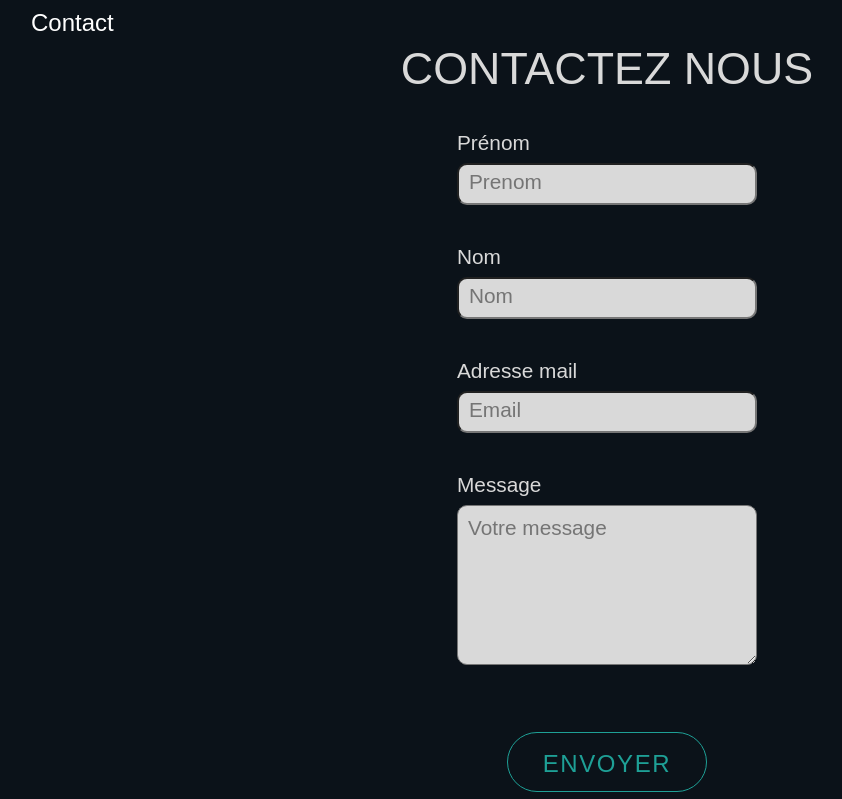
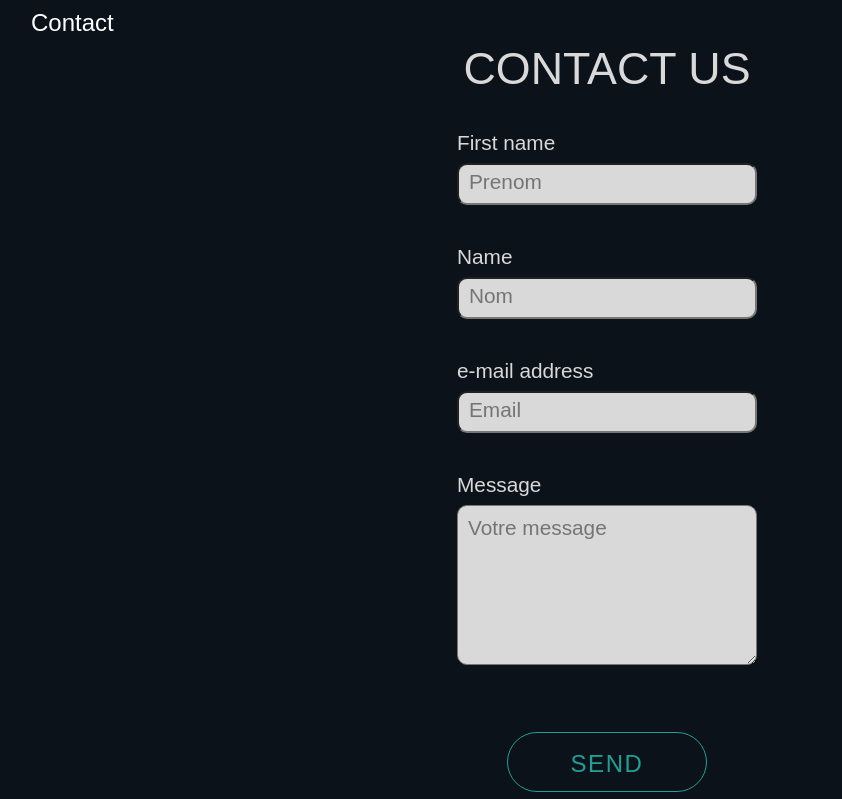
Before and after one commit to WildCodeSchool/2023-03-JS-Remote-Wild_Impact_Project-2_Team_B, a React (Vite) app in the folder frontend/: page /contact in a window 1280 px wide. Shown: the part 221-1020 px from the top of the page, without its empty margins (33-875 px from the left). Built offline with nearby package versions, Linux system fonts and the light colour scheme; a web font is replaced by a local one.

Commit message:
contact modif text anglais

```diff
--- a/frontend/src/pages/Contact.jsx
+++ b/frontend/src/pages/Contact.jsx
@@ -22,13 +22,13 @@ function Contact() {
     const err = {};
     const regex = /^\w+([.-]?\w+)*@\w+([.-]?\w+)*(\.\w{2,3})+$/;
     if (formData.user_firstName === "") {
-      err.user_firstName = "Il manque votre prenom!";
+      err.user_firstName = "Your first name is missing!";
     }
     if (formData.user_lastName === "") {
-      err.user_lastName = "Il manque votre nom!";
+      err.user_lastName = "Your name is missing!";
     }
     if (!regex.test(formData.user_email)) {
-      err.user_email = "Pas de message sans votre email!";
+      err.user_email = "No message without your e-mail!";
     }
     setFormError({ ...err });
     return Object.keys(err).length < 1;
@@ -49,19 +49,17 @@ function Contact() {
         .then(() => {
           // eslint-disable-next-line no-alert
           alert(
-            "Merci pour le message ! Les Superheros sont à votre disoposition !"
+            "Thanks for the message! The Superheroes are at your disposal !"
           );
         })
 
         .catch(() => {
           // eslint-disable-next-line no-alert
-          alert("Il y a un problème...");
+          alert("There is a problem...");
         });
     } else {
       // eslint-disable-next-line no-alert
-      alert(
-        "Vous avez besoin des superpower pour remplir le forumulaire ? Essayez encore une fois!"
-      );
+      alert("Need the superpower to fill the forumular? Try again!");
     }
   };
   /* FORM HTML */
@@ -87,10 +85,10 @@ function Contact() {
             </div>
           </div>
         </div>
-        <h1 className="contactTitle">Contactez nous</h1>
+        <h1 className="contactTitle">Contact us</h1>
         <form className="ContactForm" ref={form} onSubmit={sendEmail}>
           <label className="LabelForm">
-            Prénom
+            First name
             <input
               name="user_firstName"
               type="text"
@@ -103,7 +101,7 @@ function Contact() {
           </label>
           <span className="non-valid">{formError.user_firstName}</span>
           <label className="LabelForm">
-            Nom
+            Name
             <input
               name="user_lastName"
               type="text"
@@ -116,7 +114,7 @@ function Contact() {
           </label>
           <span className="non-valid">{formError.user_lastName}</span>
           <label className="LabelForm">
-            Adresse mail
+            e-mail address
             <input
               name="user_email"
               type="text"
@@ -142,7 +140,7 @@ function Contact() {
           <span className="non-valid">{formError.user_message}</span>
           <br />
           <button type="submit" className="submit" value="Send Email">
-            Envoyer
+            Send
           </button>
         </form>
       </div>
```
